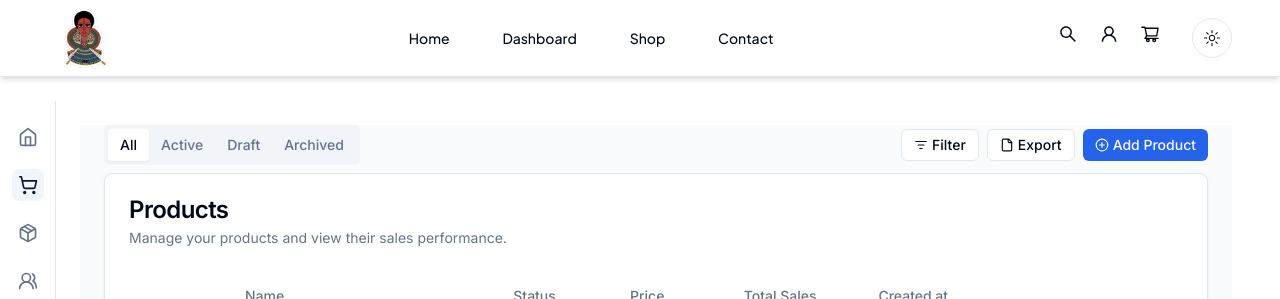
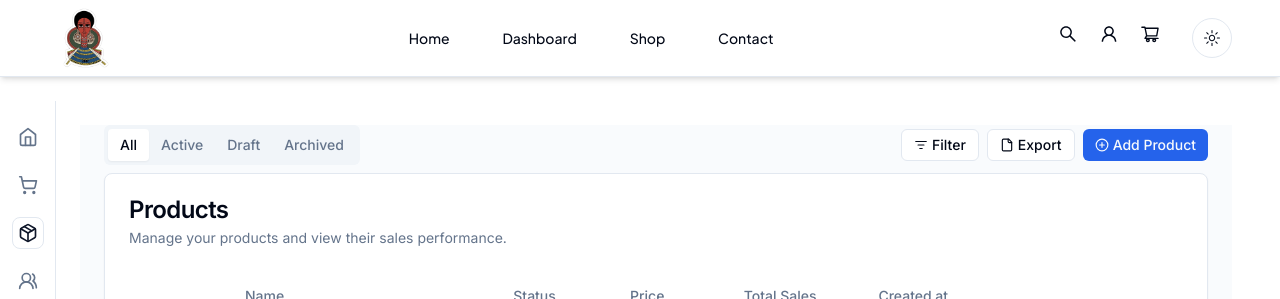
Before and after one commit to yaredow/konjo-habesha-fashion, a Next.js app: page /admin/dashboard/products in a window 1280 px wide. Shown: the top 299 px of the page. Built offline with nearby package versions, Linux system fonts and the light colour scheme; no server answers.

Commit message:
refactored the SideBar component

```diff
--- a/next.config.mjs
+++ b/next.config.mjs
@@ -3,6 +3,7 @@ const nextConfig = {
   images: {
     remotePatterns: [{ hostname: "res.cloudinary.com" }],
   },
+  transpilePackages: ["lucid-react"],
 };
 
 export default nextConfig;
--- a/src/components/dashboard/SideBar.tsx
+++ b/src/components/dashboard/SideBar.tsx
@@ -4,6 +4,7 @@ import Link from "next/link";
 import {
   Home,
   LineChart,
+  LucideIcon,
   Package,
   Settings,
   ShoppingCart,
@@ -16,105 +17,64 @@ import {
   TooltipTrigger,
 } from "@/components/ui/tooltip";
 import { TooltipProvider } from "@radix-ui/react-tooltip";
+import { cn } from "@/lib/utils";
+import { ComponentProps, FunctionComponent } from "react";
+import { usePathname } from "next/navigation";
+import dynamicIconImports from "lucide-react/dynamicIconImports";
 
 export default function SideBar() {
   return (
     <div className="m flex w-full flex-col bg-muted/40">
       <aside className="fixed left-0 z-10 hidden w-14 flex-col border-r bg-background sm:flex">
         <nav className="flex flex-col items-center gap-4 px-2 sm:py-5">
-          <TooltipProvider>
-            <Tooltip>
-              <TooltipTrigger asChild>
-                <Link
-                  href="/admin/dashboard"
-                  className="flex h-9 w-9 items-center justify-center rounded-lg text-muted-foreground transition-colors hover:text-foreground md:h-8 md:w-8"
-                >
-                  <Home className="h-5 w-5" />
-                  <span className="sr-only">Dashboard</span>
-                </Link>
-              </TooltipTrigger>
-              <TooltipContent side="right">Dashboard</TooltipContent>
-            </Tooltip>
-          </TooltipProvider>
-
-          <TooltipProvider>
-            <Tooltip>
-              <TooltipTrigger asChild>
-                <Link
-                  href="/admin/dashboard/order"
-                  className="flex h-9 w-9 items-center justify-center rounded-lg bg-accent text-accent-foreground transition-colors hover:text-foreground md:h-8 md:w-8"
-                >
-                  <ShoppingCart className="h-5 w-5" />
-                  <span className="sr-only">Orders</span>
-                </Link>
-              </TooltipTrigger>
-              <TooltipContent side="right">Orders</TooltipContent>
-            </Tooltip>
-          </TooltipProvider>
-
-          <TooltipProvider>
-            <Tooltip>
-              <TooltipTrigger asChild>
-                <Link
-                  href="/admin/dashboard/products"
-                  className="flex h-9 w-9 items-center justify-center rounded-lg text-muted-foreground transition-colors hover:text-foreground md:h-8 md:w-8"
-                >
-                  <Package className="h-5 w-5" />
-                  <span className="sr-only">Products</span>
-                </Link>
-              </TooltipTrigger>
-              <TooltipContent side="right">Products</TooltipContent>
-            </Tooltip>
-          </TooltipProvider>
-
-          <TooltipProvider>
-            <Tooltip>
-              <TooltipTrigger asChild>
-                <Link
-                  href="#"
-                  className="flex h-9 w-9 items-center justify-center rounded-lg text-muted-foreground transition-colors hover:text-foreground md:h-8 md:w-8"
-                >
-                  <Users2 className="h-5 w-5" />
-                  <span className="sr-only">Customers</span>
-                </Link>
-              </TooltipTrigger>
-              <TooltipContent side="right">Customers</TooltipContent>
-            </Tooltip>
-          </TooltipProvider>
-
-          <TooltipProvider>
-            <Tooltip>
-              <TooltipTrigger asChild>
-                <Link
-                  href="#"
-                  className="flex h-9 w-9 items-center justify-center rounded-lg text-muted-foreground transition-colors hover:text-foreground md:h-8 md:w-8"
-                >
-                  <LineChart className="h-5 w-5" />
-                  <span className="sr-only">Analytics</span>
-                </Link>
-              </TooltipTrigger>
-              <TooltipContent side="right">Analytics</TooltipContent>
-            </Tooltip>
-          </TooltipProvider>
+          <SideBarLinks name="Dashboard" Icon={Home} href="/admin/dashboard" />
+          <SideBarLinks
+            name="Order"
+            Icon={ShoppingCart}
+            href="/admin/dashboard/order"
+          />
+          <SideBarLinks
+            name="Products"
+            Icon={Package}
+            href="/admin/dashboard/products"
+          />
+          <SideBarLinks name="Customers" Icon={Users2} href="#" />
+          <SideBarLinks name="Analytics" Icon={LineChart} href="#" />
         </nav>
 
         <nav className="mt-auto flex flex-col items-center gap-4 px-2 sm:py-5">
-          <TooltipProvider>
-            <Tooltip>
-              <TooltipTrigger asChild>
-                <Link
-                  href="#"
-                  className="flex h-9 w-9 items-center justify-center rounded-lg text-muted-foreground transition-colors hover:text-foreground md:h-8 md:w-8"
-                >
-                  <Settings className="h-5 w-5" />
-                  <span className="sr-only">Settings</span>
-                </Link>
-              </TooltipTrigger>
-              <TooltipContent side="right">Settings</TooltipContent>
-            </Tooltip>
-          </TooltipProvider>
+          <SideBarLinks name="Settings" Icon={Settings} href="#" />
         </nav>
       </aside>
     </div>
   );
 }
+
+type SideBarLinksType = {
+  name: string;
+  Icon: LucideIcon;
+  href: string;
+};
+
+export function SideBarLinks({ name, Icon, href }: SideBarLinksType) {
+  const pathName = usePathname();
+  return (
+    <TooltipProvider>
+      <Tooltip>
+        <TooltipTrigger asChild>
+          <Link
+            href={href}
+            className={cn(
+              "flex h-9 w-9 items-center justify-center rounded-lg text-muted-foreground transition-colors hover:text-foreground md:h-8 md:w-8",
+              { "border text-accent-foreground": pathName === href },
+            )}
+          >
+            <Icon className="h-5 w-5" />
+            <span className="sr-only">{name}</span>
+          </Link>
+        </TooltipTrigger>
+        <TooltipContent side="right">{name}</TooltipContent>
+      </Tooltip>
+    </TooltipProvider>
+  );
+}
```
